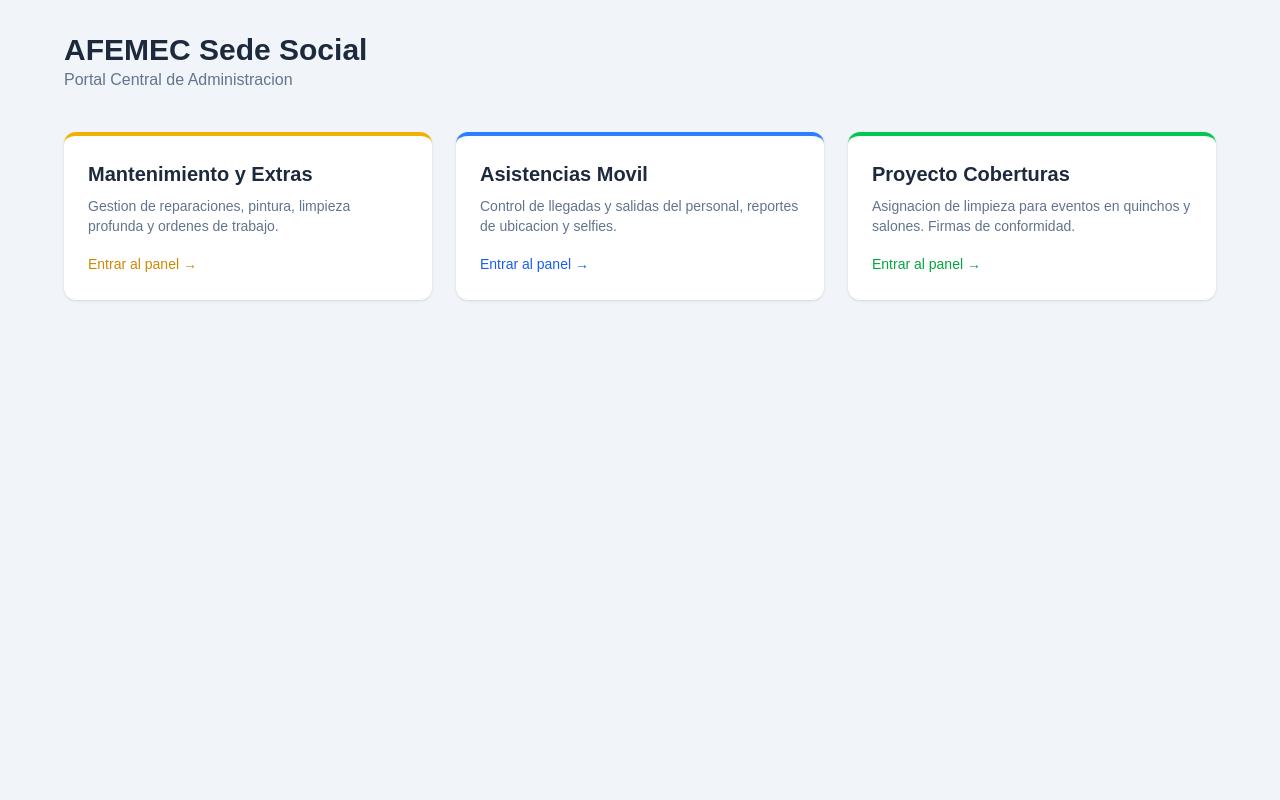
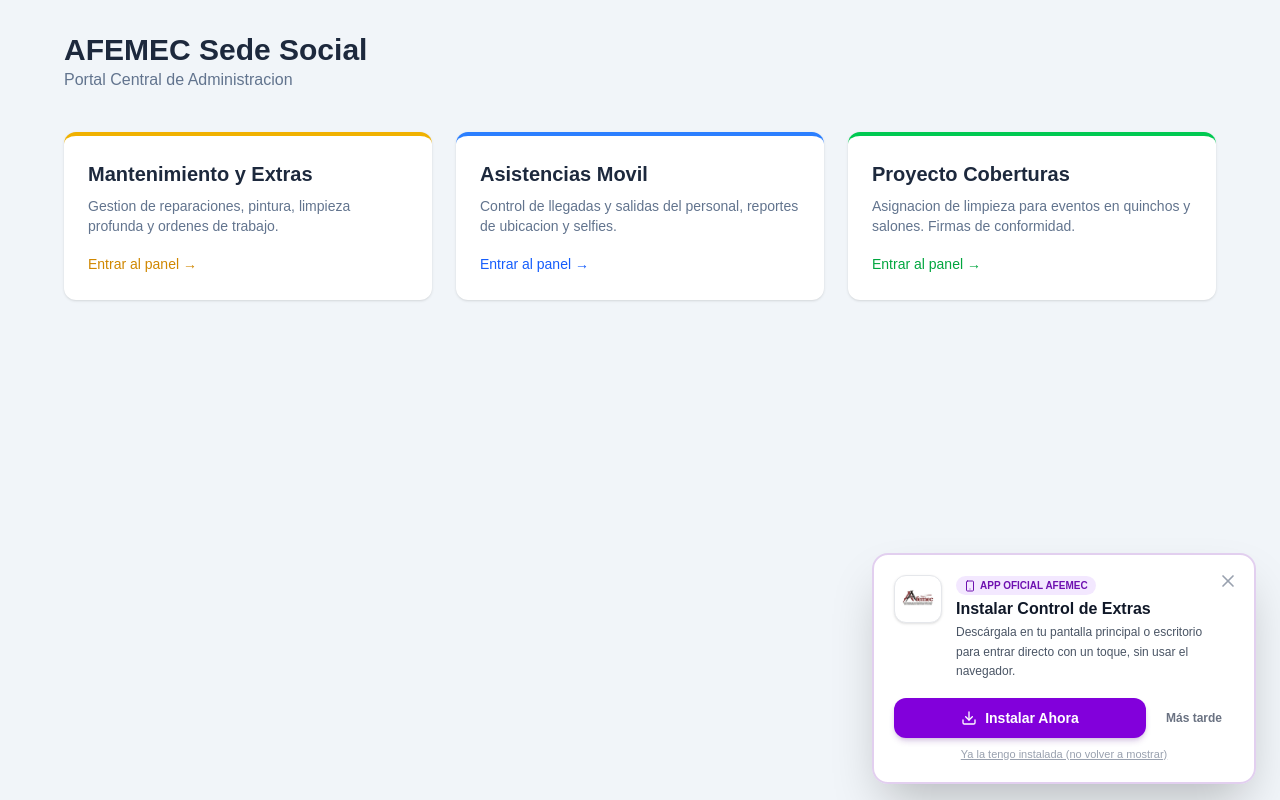
Before and after one commit to usuariotrabajoalan-ai/sistemadecontrolafemec-v2, a Next.js app: page /admin in a window 1280 px wide. Built offline with nearby package versions, Linux system fonts and the light colour scheme.

Commit message:
feat: add certified PNG icons and smart one-time PWA installer

```diff
--- a/public/sw.js
+++ b/public/sw.js
@@ -1,8 +1,10 @@
-const CACHE_NAME = 'afemec-extras-cache-v1';
+const CACHE_NAME = 'afemec-extras-cache-v2';
 const ASSETS_TO_CACHE = [
   '/',
   '/manifest.json',
-  '/logo.jpg'
+  '/logo.jpg',
+  '/icon-192.png',
+  '/icon-512.png'
 ];
 
 self.addEventListener('install', (event) => {
@@ -13,7 +15,11 @@ self.addEventListener('install', (event) => {
 });
 
 self.addEventListener('activate', (event) => {
-  event.waitUntil(self.clients.claim());
+  event.waitUntil(
+    caches.keys().then((keys) =>
+      Promise.all(keys.filter((k) => k !== CACHE_NAME).map((k) => caches.delete(k)))
+    ).then(() => self.clients.claim())
+  );
 });
 
 self.addEventListener('fetch', (event) => {
--- a/src/app/layout.tsx
+++ b/src/app/layout.tsx
@@ -19,8 +19,8 @@ export const metadata: Metadata = {
   description: "Sistema de Control de Horas Extras y Tareas Adicionales AFEMEC",
   manifest: "/manifest.json",
   icons: {
-    icon: "/logo.jpg",
-    apple: "/logo.jpg",
+    icon: "/icon-192.png",
+    apple: "/icon-192.png",
   },
   appleWebApp: {
     title: "Extras AFEMEC",
@@ -35,6 +35,13 @@ export default function RootLayout({ children }: LayoutProps<"/">) {
       lang="es"
       className={`${geistSans.variable} ${geistMono.variable} h-full antialiased`}
     >
+      <head>
+        <script
+          dangerouslySetInnerHTML={{
+            __html: `window.addEventListener('beforeinstallprompt',function(e){e.preventDefault();window.__pwaPrompt=e;});`,
+          }}
+        />
+      </head>
       <body className="min-h-full flex flex-col">
         <PwaRegister />
         <InstallPrompt />
--- a/src/components/InstallPrompt.tsx
+++ b/src/components/InstallPrompt.tsx
@@ -1,134 +1,259 @@
 'use client';
 
 import { useEffect, useState } from 'react';
-import { Download, X, Laptop } from 'lucide-react';
+import { Download, X, Smartphone, CheckCircle2, Copy, Check } from 'lucide-react';
+
+const STORAGE_INSTALLED_KEY = 'afemec_extras_installed_v2';
+const STORAGE_SEEN_ONCE_KEY = 'afemec_extras_seen_once_v2';
 
 export default function InstallPrompt() {
   const [deferredPrompt, setDeferredPrompt] = useState<any>(null);
-  const [show, setShow] = useState(false);
+  const [showModal, setShowModal] = useState(false);
+  const [isInstalled, setIsInstalled] = useState(true);
   const [isIOS, setIsIOS] = useState(false);
+  const [isSamsung, setIsSamsung] = useState(false);
+  const [showManualGuide, setShowManualGuide] = useState(false);
+  const [copiedUrl, setCopiedUrl] = useState(false);
 
   useEffect(() => {
-    // Si ya está ejecutándose como aplicación instalada (standalone), no mostrar nada
-    const isStandalone =
+    const standaloneMatch =
       window.matchMedia('(display-mode: standalone)').matches ||
+      window.matchMedia('(display-mode: fullscreen)').matches ||
       (window.navigator as any).standalone === true;
 
-    if (isStandalone) return;
+    const alreadyMarkedInstalled = localStorage.getItem(STORAGE_INSTALLED_KEY) === 'true';
 
-    // Detectar iOS
-    const isIosDevice = /iPad|iPhone|iPod/.test(navigator.userAgent) && !(window as any).MSStream;
-    setIsIOS(isIosDevice);
-
-    // Verificar si el usuario lo descartó recientemente (en las últimas 24 horas)
-    const dismissedAt = localStorage.getItem('afemec_install_extras_dismissed');
-    if (dismissedAt) {
-      const hours = (Date.now() - parseInt(dismissedAt, 10)) / (1000 * 60 * 60);
-      if (hours < 24) return;
+    if (standaloneMatch || alreadyMarkedInstalled) {
+      localStorage.setItem(STORAGE_INSTALLED_KEY, 'true');
+      setIsInstalled(true);
+      setShowModal(false);
+      return;
     }
 
-    // Escuchar el evento oficial PWA beforeinstallprompt
+    setIsInstalled(false);
+
+    const ua = navigator.userAgent || '';
+    const ios = /iPad|iPhone|iPod/.test(ua) && !(window as any).MSStream;
+    const samsung = /SamsungBrowser/i.test(ua);
+    setIsIOS(ios);
+    setIsSamsung(samsung);
+
+    if ((window as any).__pwaPrompt) {
+      setDeferredPrompt((window as any).__pwaPrompt);
+    }
+
     const handleBeforeInstall = (e: Event) => {
       e.preventDefault();
+      (window as any).__pwaPrompt = e;
       setDeferredPrompt(e);
-      setTimeout(() => {
-        setShow(true);
-      }, 2500);
+    };
+
+    const handleAppInstalled = () => {
+      localStorage.setItem(STORAGE_INSTALLED_KEY, 'true');
+      localStorage.setItem(STORAGE_SEEN_ONCE_KEY, 'true');
+      setIsInstalled(true);
+      setShowModal(false);
+      setDeferredPrompt(null);
     };
 
     window.addEventListener('beforeinstallprompt', handleBeforeInstall);
+    window.addEventListener('appinstalled', handleAppInstalled);
 
-    if (isIosDevice) {
-      setTimeout(() => {
-        setShow(true);
-      }, 2500);
+    const seenOnce = localStorage.getItem(STORAGE_SEEN_ONCE_KEY) === 'true';
+    let timer: NodeJS.Timeout | null = null;
+    if (!seenOnce) {
+      timer = setTimeout(() => {
+        setShowModal(true);
+      }, 1800);
     }
 
-    const handleAppInstalled = () => {
-      setShow(false);
-      setDeferredPrompt(null);
-    };
-
-    window.addEventListener('appinstalled', handleAppInstalled);
-
     return () => {
+      if (timer) clearTimeout(timer);
       window.removeEventListener('beforeinstallprompt', handleBeforeInstall);
       window.removeEventListener('appinstalled', handleAppInstalled);
     };
   }, []);
 
   const handleInstallClick = async () => {
-    if (!deferredPrompt) return;
-
-    deferredPrompt.prompt();
-    const { outcome } = await deferredPrompt.userChoice;
+    const promptEvent = deferredPrompt || (window as any).__pwaPrompt;
+    if (promptEvent) {
+      try {
+        promptEvent.prompt();
+        const { outcome } = await promptEvent.userChoice;
         if (outcome === 'accepted') {
-      setShow(false);
+          localStorage.setItem(STORAGE_INSTALLED_KEY, 'true');
+          localStorage.setItem(STORAGE_SEEN_ONCE_KEY, 'true');
+          setIsInstalled(true);
+          setShowModal(false);
         }
         setDeferredPrompt(null);
+        (window as any).__pwaPrompt = null;
+      } catch (err) {
+        setShowManualGuide(true);
+      }
+    } else {
+      setShowManualGuide(true);
+    }
   };
 
-  const handleDismiss = () => {
-    setShow(false);
-    localStorage.setItem('afemec_install_extras_dismissed', Date.now().toString());
+  const handleDismissOnce = () => {
+    localStorage.setItem(STORAGE_SEEN_ONCE_KEY, 'true');
+    setShowModal(false);
+    setShowManualGuide(false);
   };
 
-  if (!show) return null;
+  const handleMarkAlreadyInstalled = () => {
+    localStorage.setItem(STORAGE_INSTALLED_KEY, 'true');
+    localStorage.setItem(STORAGE_SEEN_ONCE_KEY, 'true');
+    setIsInstalled(true);
+    setShowModal(false);
+  };
+
+  const handleCopyLink = async () => {
+    try {
+      await navigator.clipboard.writeText(window.location.origin);
+      setCopiedUrl(true);
+      setTimeout(() => setCopiedUrl(false), 3000);
+    } catch (e) {
+      // Fallback
+    }
+  };
+
+  if (isInstalled) return null;
 
   return (
-    <div className="fixed bottom-4 left-4 right-4 md:left-auto md:right-6 md:w-96 z-50 animate-in fade-in slide-in-from-bottom-5 duration-500">
+    <>
+      {!showModal && (
+        <button
+          onClick={() => {
+            setShowManualGuide(false);
+            setShowModal(true);
+          }}
+          className="fixed bottom-4 left-4 z-40 bg-purple-700 hover:bg-purple-800 text-white px-3.5 py-2 rounded-full shadow-lg border border-purple-600 flex items-center gap-2 text-xs font-bold transition-all active:scale-95"
+          title="Instalar aplicación en el teléfono o escritorio"
+        >
+          <Download className="w-4 h-4" />
+          <span>Instalar App</span>
+        </button>
+      )}
+
+      {showModal && (
+        <div className="fixed bottom-4 left-4 right-4 md:left-auto md:right-6 md:w-96 z-50 animate-in fade-in slide-in-from-bottom-5 duration-300">
           <div className="bg-white/95 backdrop-blur-md rounded-2xl p-5 shadow-2xl border-2 border-purple-800/20 text-gray-800 relative">
             <button
-          onClick={handleDismiss}
+              onClick={handleDismissOnce}
               className="absolute top-3 right-3 text-gray-400 hover:text-gray-600 transition-colors p-1"
               aria-label="Cerrar aviso"
             >
               <X className="w-5 h-5" />
             </button>
 
-        <div className="flex items-start gap-4">
-          <div className="w-12 h-12 rounded-xl bg-purple-50 border border-purple-100 flex items-center justify-center shrink-0 shadow-inner">
-            <Download className="w-6 h-6 text-purple-700" />
-          </div>
+            <div className="flex items-start gap-3.5">
+              <img
+                src="/icon-192.png"
+                alt="AFEMEC"
+                className="w-12 h-12 rounded-xl border border-gray-200 shadow-sm shrink-0 object-contain bg-white p-0.5"
+              />
 
-          <div className="flex-1 pr-4">
-            <div className="inline-flex items-center gap-1.5 px-2 py-0.5 rounded-full text-[11px] font-bold bg-purple-100 text-purple-800 mb-1">
-              <Laptop className="w-3 h-3" />
-              <span>AFEMEC EXTRAS</span>
+              <div className="flex-1 pr-5">
+                <div className="inline-flex items-center gap-1 px-2 py-0.5 rounded-full text-[10px] font-bold bg-purple-100 text-purple-800 mb-1">
+                  <Smartphone className="w-3 h-3" />
+                  <span>APP OFICIAL AFEMEC</span>
                 </div>
 
                 <h4 className="font-bold text-gray-900 text-base leading-tight">
-              ¿Descargar en el Escritorio?
+                  Instalar Control de Extras
                 </h4>
 
-            <p className="text-xs text-gray-500 mt-1 leading-relaxed">
-              Instala el Control de Extras para acceder rápidamente con un solo clic directamente desde tu pantalla o escritorio.
+                <p className="text-xs text-gray-600 mt-1 leading-relaxed">
+                  Descárgala en tu pantalla principal o escritorio para entrar directo con un toque, sin usar el navegador.
                 </p>
               </div>
             </div>
 
-        {isIOS && !deferredPrompt ? (
-          <div className="mt-3.5 p-2.5 bg-gray-50 rounded-xl border border-gray-200 text-xs text-gray-600">
-            📲 En iPhone/iPad: Toca el botón <strong>Compartir</strong> (cuadrado con flecha) y luego <strong>&quot;Agregar a pantalla de inicio&quot;</strong>.
+            {showManualGuide ? (
+              <div className="mt-3.5 p-3 bg-gray-50 rounded-xl border border-gray-200 text-xs text-gray-700 space-y-2">
+                {isIOS ? (
+                  <>
+                    <p className="font-bold text-gray-900">📲 Cómo instalar en iPhone / iPad:</p>
+                    <ol className="list-decimal list-inside space-y-1">
+                      <li>Toca el botón <strong>Compartir</strong> (cuadrado con flecha hacia arriba en Safari).</li>
+                      <li>Elige <strong>&quot;Agregar a pantalla de inicio&quot;</strong> y toca <strong>Agregar</strong>.</li>
+                    </ol>
+                  </>
+                ) : isSamsung ? (
+                  <>
+                    <p className="font-bold text-amber-900">💡 Recomendación para Samsung:</p>
+                    <p>
+                      El navegador de Samsung a veces muestra alertas de Play Protect. Para instalarla <strong>100% verificada</strong>, abre este enlace en <strong>Google Chrome</strong>:
+                    </p>
+                    <button
+                      onClick={handleCopyLink}
+                      className="w-full py-2 px-3 bg-blue-600 hover:bg-blue-700 text-white rounded-lg font-bold flex items-center justify-center gap-1.5 transition-colors"
+                    >
+                      {copiedUrl ? <Check className="w-4 h-4" /> : <Copy className="w-4 h-4" />}
+                      {copiedUrl ? '¡Enlace copiado! Pégalo en Chrome' : 'Copiar enlace para abrir en Chrome'}
+                    </button>
+                    <p className="text-[11px] text-gray-500 pt-1">
+                      O en Samsung toca el menú <strong>☰</strong> (abajo a la derecha) → <strong>Agregar página a</strong> → <strong>Pantalla de inicio</strong>.
+                    </p>
+                  </>
+                ) : (
+                  <>
+                    <p className="font-bold text-gray-900">📲 Instalación rápida desde el menú:</p>
+                    <ol className="list-decimal list-inside space-y-1">
+                      <li>Toca el menú de opciones del navegador (<strong>⋮</strong> arriba a la derecha).</li>
+                      <li>Selecciona <strong>&quot;Instalar aplicación&quot;</strong> o <strong>&quot;Agregar a la pantalla principal&quot;</strong>.</li>
+                    </ol>
+                  </>
+                )}
+
+                <div className="pt-2 flex justify-between items-center border-t border-gray-200 mt-2">
+                  <button
+                    onClick={handleMarkAlreadyInstalled}
+                    className="text-[11px] text-green-700 font-bold hover:underline flex items-center gap-1"
+                  >
+                    <CheckCircle2 className="w-3.5 h-3.5" />
+                    Ya la instalé, no mostrar más
+                  </button>
+                  <button
+                    onClick={handleDismissOnce}
+                    className="text-xs text-gray-500 font-semibold hover:text-gray-800"
+                  >
+                    Cerrar
+                  </button>
+                </div>
               </div>
             ) : (
-          <div className="mt-4 flex gap-2">
+              <div className="mt-4 space-y-2">
+                <div className="flex gap-2">
                   <button
                     onClick={handleInstallClick}
                     className="flex-1 bg-purple-700 hover:bg-purple-800 text-white font-bold py-2.5 px-4 rounded-xl text-sm transition-all shadow-md shadow-purple-900/20 active:scale-95 flex items-center justify-center gap-2"
                   >
                     <Download className="w-4 h-4" />
-              Descargar en el Escritorio
+                    Instalar Ahora
                   </button>
                   <button
-              onClick={handleDismiss}
+                    onClick={handleDismissOnce}
                     className="px-3 py-2.5 text-xs text-gray-500 hover:text-gray-700 font-semibold transition-colors"
                   >
-              Ahora no
+                    Más tarde
                   </button>
+                </div>
+                <div className="flex justify-center">
+                  <button
+                    onClick={handleMarkAlreadyInstalled}
+                    className="text-[11px] text-gray-400 hover:text-gray-600 underline transition-colors"
+                  >
+                    Ya la tengo instalada (no volver a mostrar)
+                  </button>
+                </div>
               </div>
             )}
           </div>
         </div>
+      )}
+    </>
   );
 }
```
Also changed, not shown: public/icon-192.png (added), public/icon-512.png (added), public/manifest.json. Lines whose indentation alone changed are shown as unchanged.
